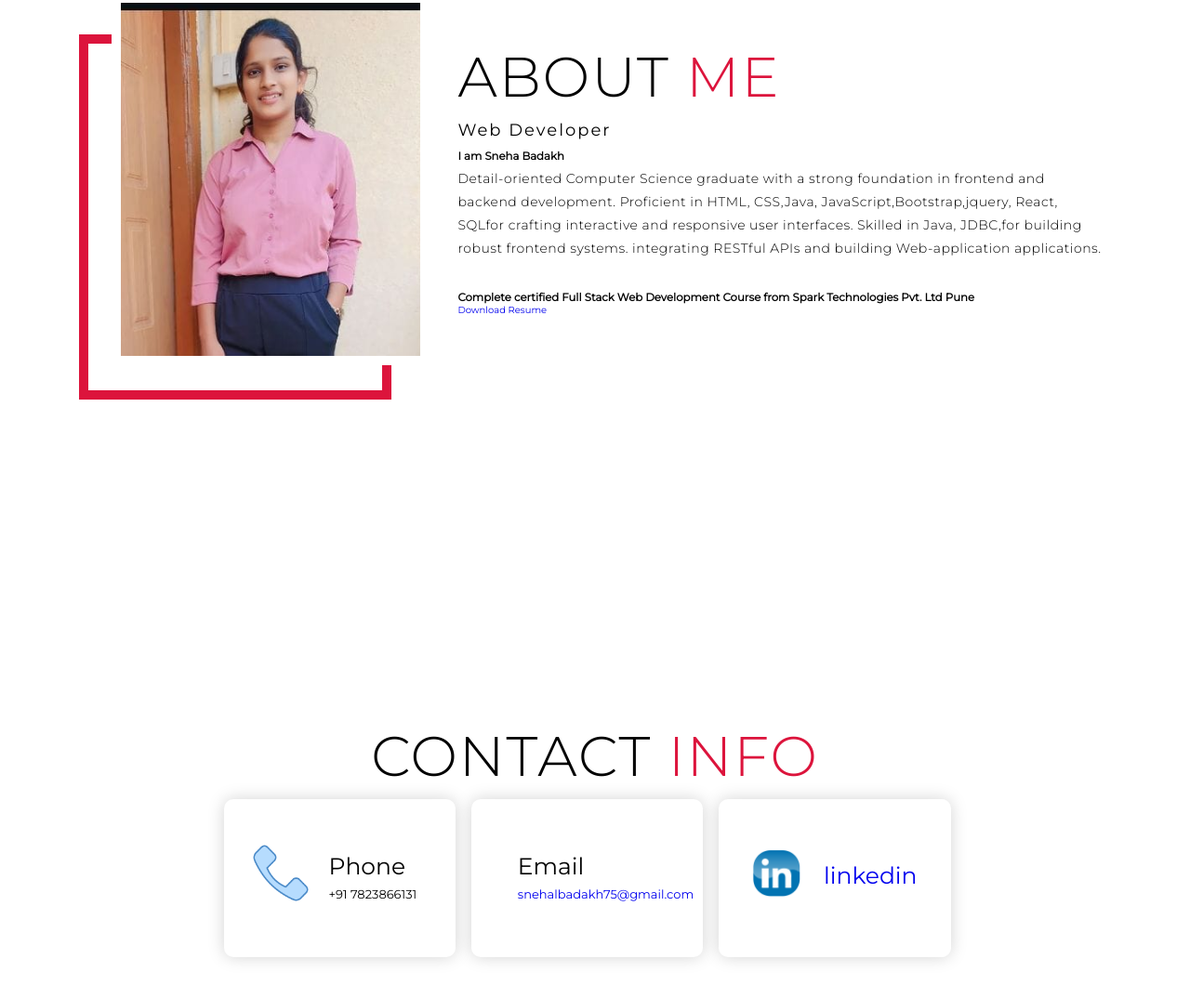
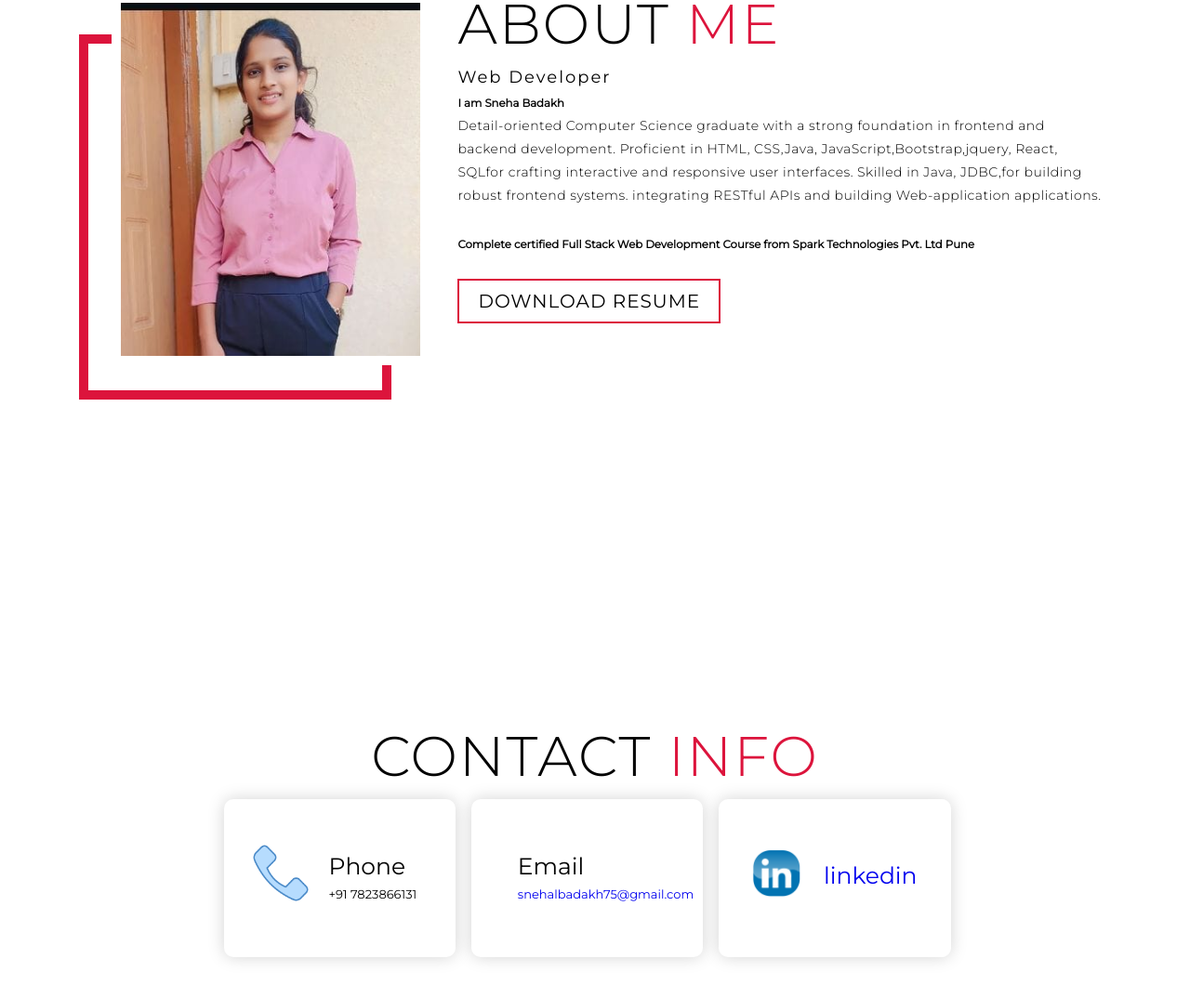
Before and after one commit to badakhsnehal/snehalsportfolio, a plain HTML site: page index.html in a window 1280 px wide. Shown: the part 3046-4120 px from the top of the page at 93% size. Drawn offline with Linux system fonts and the light colour scheme.

Commit message:
Updated index.html with latest changes

```diff
--- a/index.html
+++ b/index.html
@@ -202,7 +202,7 @@
               development. Proficient in HTML, CSS,Java, JavaScript,Bootstrap,jquery, React, SQLfor crafting interactive and responsive user interfaces. Skilled in Java, JDBC,for building  robust frontend systems. integrating RESTful APIs and building Web-application applications. </p>
         <br>
       <h1><b>Complete certified Full Stack Web Development Course from Spark Technologies Pvt. Ltd Pune</b></h1>
-      <a href="https://raw.githubusercontent.com/your-github-username/your-repo-name/main/snehalvadakhresume.pdf" download>Download Resume</a>
+        <a href="https://raw.githubusercontent.com/your-github-username/your-repo-name/main/snehalvadakhresume.pdf" class="cta">Download Resume</a>
 
       </div>
     </div>
```
